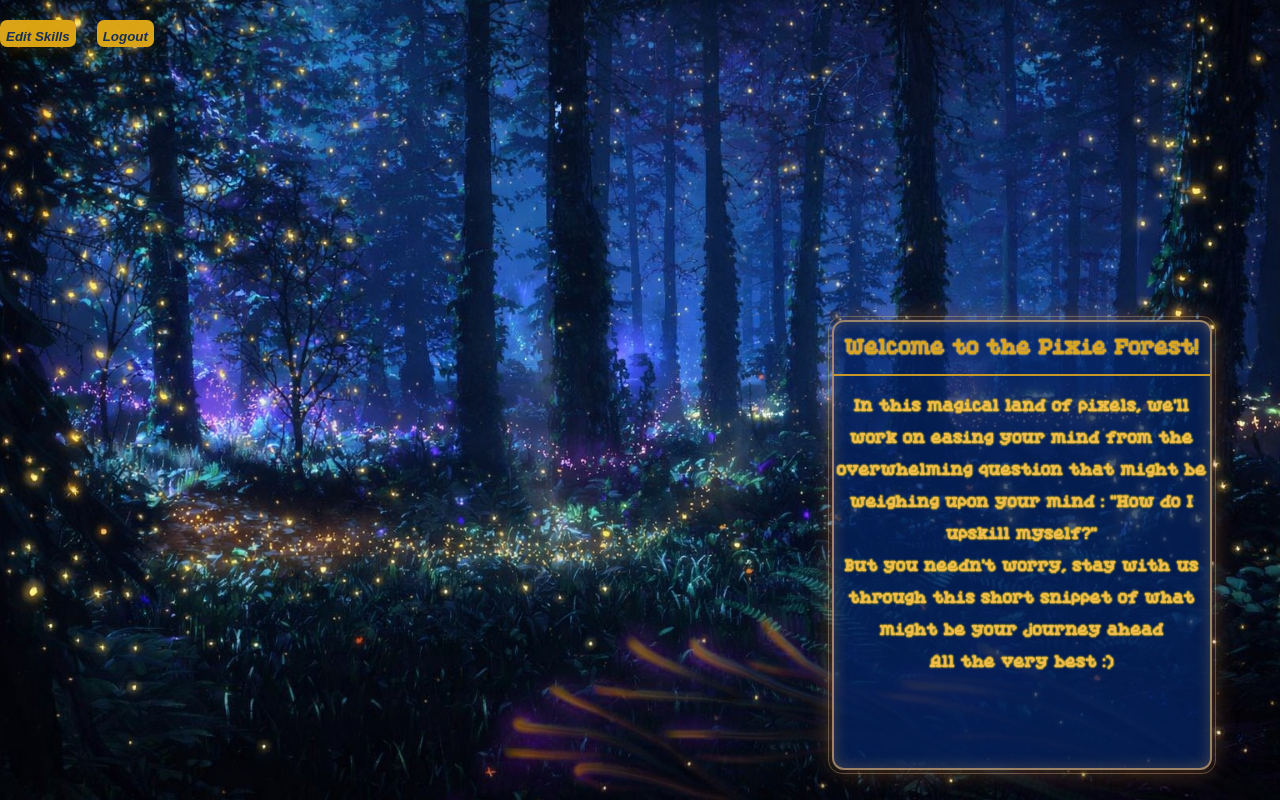
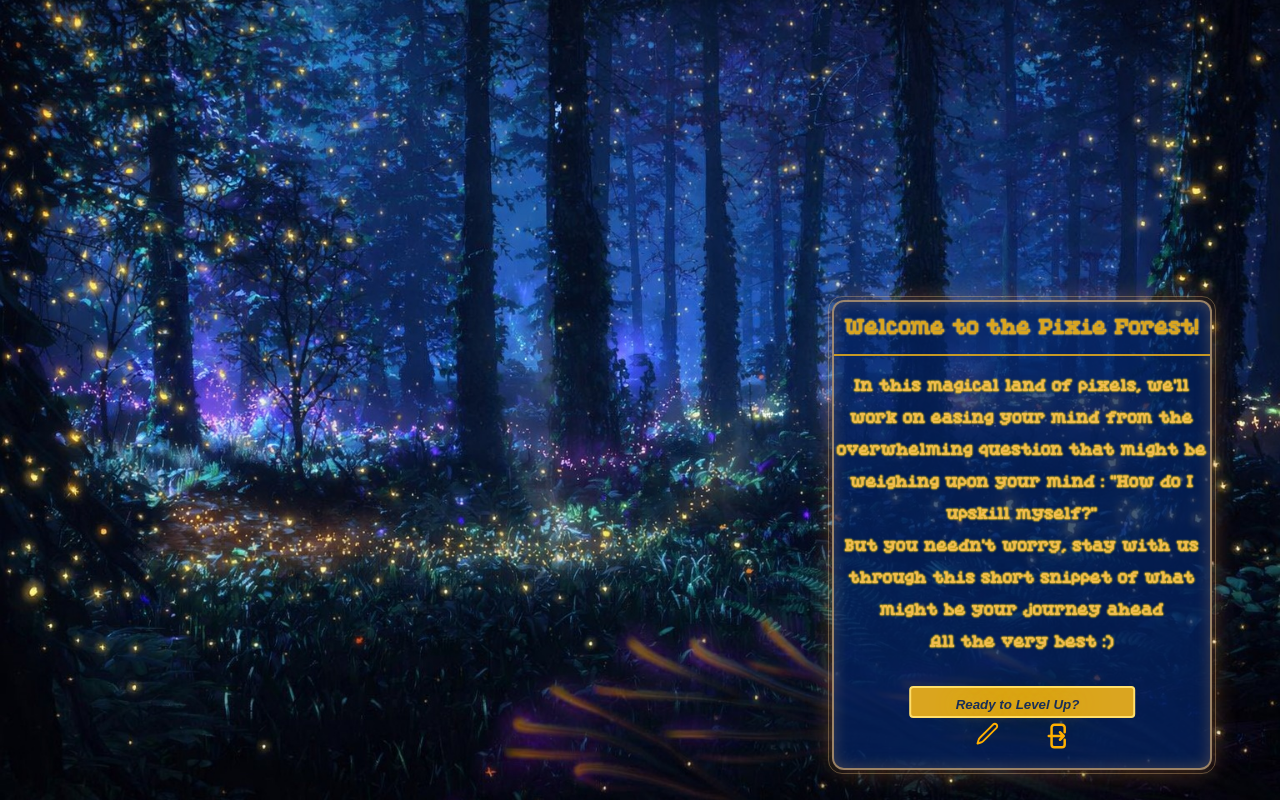
Before and after one commit to arohi06/skillpath_ai, a Django app: template skillpath_ai/templates/dashboard/dashboard.html in a window 1280 px wide. Run offline with Django 5.2, Linux system fonts and the light colour scheme; the template is opened without the code that fills it, so the values that code supplies are empty.

Commit message:
logout and skill form icon added

```diff
--- a/skillpath_ai/static/css/dashboard.css
+++ b/skillpath_ai/static/css/dashboard.css
@@ -1,4 +1,3 @@
-
 * {
   box-sizing: border-box;
 }
@@ -24,7 +23,7 @@ body {
   bottom: 30px;
   left: 65%;
   width: 380px;
-  height: 450px;
+  height: 470px;
   background-color: rgba(5, 36, 98, 0.744);
   border: 2px solid rgba(255, 200, 120, 0.6);
   border-radius: 12px;
@@ -127,9 +126,9 @@ button:hover {
   width: 80%;
   max-width: 420px;
   height: 80%;
-  overflow-y: auto;      /* 🔥 CRITICAL */
-  -ms-overflow-style: none;  /* IE and Edge */
-  scrollbar-width: none; /* Firefox */
+  overflow-y: auto;
+  -ms-overflow-style: none;
+  scrollbar-width: none;
   scroll-behavior: smooth;
   padding: 16px;
   text-align: center;
@@ -186,11 +185,53 @@ p {
 .modal-buttons {
   display: flex;
   justify-content: center;
-  gap: 12px;
+  gap: 45px;
   margin-top: 20px;
   flex-wrap: wrap;
 }
 
-.modal-buttons button {
-  transform: none !important;
+
+.icon-btn {
+  background: none;
+  border: none;
+  padding: 0;
+  cursor: pointer;
+  position: relative;
 }
+
+
+.icon {
+  width: 30px;
+  height: 30px;
+  color: #ffb000;
+}
+
+.icon-btn:hover .icon {
+  color: #ffd36a;
+}
+
+.tooltip-text {
+  position: absolute;
+  bottom: 130%;
+  left: 50%;
+  transform: translateX(-50%);
+  background: rgba(0, 0, 0, 0.85);
+  color: #ffb000;
+  padding: 6px 8px;
+  font-size: 11px;
+  font-family: 'Press Start 2P', monospace;
+  border-radius: 4px;
+  white-space: nowrap;
+
+  opacity: 0;
+  pointer-events: none;
+  transition: opacity 0.2s ease;
+}
+
+.icon-btn:hover .tooltip-text {
+  opacity: 1;
+}
+
+.icon-btn:hover .icon {
+  filter: drop-shadow(0 0 6px #ffb000);
+}
--- a/skillpath_ai/templates/dashboard/dashboard.html
+++ b/skillpath_ai/templates/dashboard/dashboard.html
@@ -11,7 +11,6 @@
 
 <body>
 
-  <!-- ================= WELCOME / DASHBOARD ================= -->
   <div class="dashboard" id="welcomePage">
     <h2> Welcome to the Pixie Forest! </h2>
     <hr>
@@ -25,31 +24,61 @@
     </h3>
 
 
-    {% if roadmap and not roadmap.error %}
+    {% if True%}
     <div class="button">
       <button class="button1" onclick="openLevel('level_1')">
         Ready to Level Up?
       </button>
     </div>
     {% endif %}
+    <br><br>
+     <div class="modal-buttons">
 
-  </div>
-
-  <!-- ===== LOGIN AND EDIT SKILL ACTIONS ===== -->
-  <div class="modal-buttons">
-
-    <a href="{% url 'skill_form:form' %}">
-      <button class="button1">Edit Skills</button>
-    </a>
+    <a href="{% url 'skill_form:form' %}"
+   class="icon-btn tooltip"
+   aria-label="Edit Skills">
 
 
-    <a href="{% url 'login_user:login' %}">
-      <button class="button1">Logout</button>
+  <svg xmlns="http://www.w3.org/2000/svg"
+       fill="none"
+       viewBox="0 0 24 24"
+       stroke-width="1.5"
+       stroke="currentColor"
+       class="icon">
+    <path stroke-linecap="round"
+          stroke-linejoin="round"
+          d="M16.862 4.487l1.687-1.688a1.875 1.875 0 112.652 2.652L10.582 16.07a4.5 4.5 0 01-1.897 1.13L6 18l.8-2.685a4.5 4.5 0 011.13-1.897l9.932-9.931z" />
+  </svg>
+
+  <span class="tooltip-text">Edit Skills</span>
+</a>
+
+
+    <a href="{% url 'login_user:login' %}" class="icon-btn tooltip" aria-label="Logout">
+
+
+  <svg xmlns="http://www.w3.org/2000/svg"
+       fill="none"
+       viewBox="0 0 24 24"
+       stroke-width="2"
+       stroke="currentColor"
+       class="icon">
+    <path stroke-linecap="round" stroke-linejoin="round"
+      d="M15.75 9V5.25A2.25 2.25 0 0013.5 3h-6A2.25 2.25 0 005.25 5.25v13.5A2.25 2.25 0 007.5 21h6a2.25 2.25 0 002.25-2.25V15" />
+    <path stroke-linecap="round" stroke-linejoin="round"
+      d="M12 9l3 3m0 0l-3 3m3-3H3" />
+  </svg>
+
+  <span class="tooltip-text">Logout</span>
+
+
     </a>
 
   </div>
 
-  <!-- ================= LEVEL MODALS ================= -->
+
+
+
 
   {% if roadmap and not roadmap.error %}
   {% for level, data in roadmap.items %}
@@ -105,23 +134,24 @@
       <p><strong>Outcome:</strong><br>{{ data.outcome }}</p>
       {% endif %}
 
-      <!-- ================= NAV BUTTONS ================= -->
+
+
       <div class="modal-buttons">
 
-        <!-- BACK TO WELCOME (LEVEL 1 ONLY) -->
+
         {% if forloop.first %}
         <button class="button1" onclick="goToWelcome()">Back</button>
         {% endif %}
 
-        <!-- BACK TO PREVIOUS LEVEL -->
+
         {% if not forloop.first %}
         <button class="button1" onclick="openLevel('level_{{ forloop.counter|add:-1 }}')">
-          back
+          Back
         </button>
         {% endif %}
 
 
-        <!-- NEXT LEVEL -->
+
         {% if not forloop.last %}
         <button class="button1" onclick="openLevel('level_{{ forloop.counter|add:1 }}')">
           Ready for more?
@@ -131,7 +161,7 @@
 
 
         {% if forloop.last %}
-        <button class="button1" onclick="goToWelcome()">welcome page</button>
+        <button class="button1" onclick="goToWelcome()">Welcome page</button>
         {% endif %}
 
       </div>
@@ -141,7 +171,7 @@
   {% endfor %}
   {% endif %}
 
-  <!-- ================= JS ================= -->
+
   <script>
     function openLevel(levelId) {
       document.querySelectorAll('.pixel-modal')
```
Also changed, not shown: skillpath_ai/static/css/login.css (+13 -17 lines), skillpath_ai/templates/login_user/forgot_password.html (+4 -4 lines), skillpath_ai/templates/login_user/login.html (+7 -7 lines), skillpath_ai/templates/login_user/register.html (+5 -5 lines).
